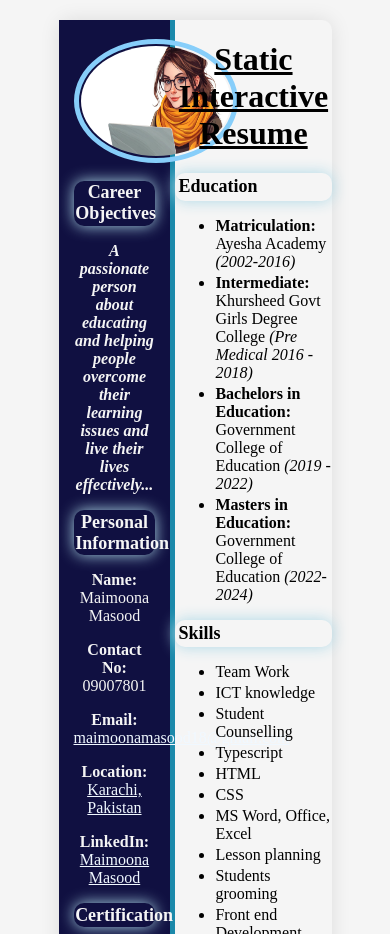
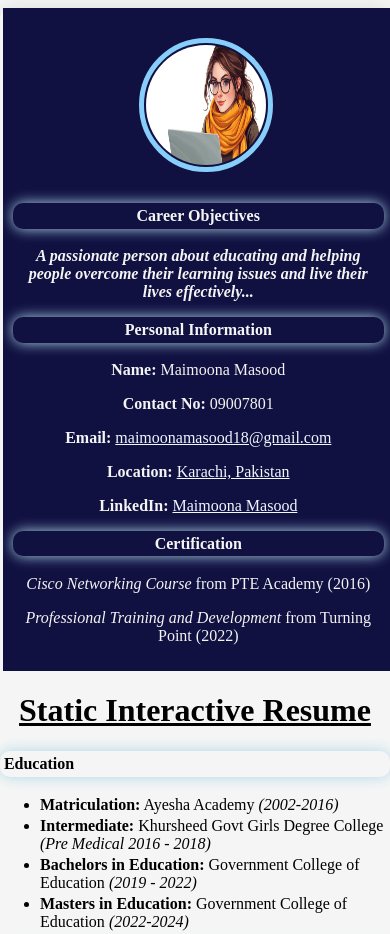
Before and after one commit to Maimoonagit123/Hackathon-Milestones-part1, a plain HTML site: page index.html in a window 390 px wide. Shown: the top 934 px of the page. Drawn offline with Linux system fonts and the light colour scheme.

Commit message:
My static resume builder

```diff
--- a/style.css
+++ b/style.css
@@ -1,3 +1,11 @@
+body {
+    font-family: 'Times New Roman', Times, serif;
+    background-color: whitesmoke;
+    margin: 0;
+    padding: 0;
+}
+
+
 .left-section {
     background-color: rgb(16, 16, 65);
     width: 30%;
@@ -7,44 +15,23 @@
     border-right: 5px solid rgb(27, 137, 170);
 }
 
-.career-objectives {
-    color: whitesmoke;
-  }
-
-.career-objectives:hover{
-    color: rgb(49, 223, 247);
-   transition: color 3.5s ease-in;
-}
 .Profile {
     width: 150px;
-    height: 110px;
-    margin: 5% auto 10px;
+    height: 150px;
+    margin: 20px auto;
     border-radius: 50%;
     border: 5px solid lightskyblue;
     padding: 2px;
 }
 
-.personal-info-title {
-color: whitesmoke;
+.career-objectives, .personal-info-title, .certificate {
+    color: whitesmoke;
+    transition: color 0.3s ease-in;
 }
 
-.personal-info-title:hover{
-    color: rgb(49, 223, 247);
-   transition: color 3.5s ease-in;
-}
-.certificate{
-    color:whitesmoke;
-}
-.certificate:hover{
+.career-objectives:hover, .personal-info-title:hover, .certificate:hover {
     color: rgb(49, 223, 247);
     transition: color 3.5s ease-in;
-}
-
-body {
-    font-family: 'Times New Roman', Times, serif;
-    background-color: whitesmoke;
-    margin: 0;
-    padding: 0;
 }
 
 h3 {
@@ -53,7 +40,7 @@ h3 {
     margin: 20px 0 10px;
     color: black;
     border-radius: 10px;
-    box-shadow: 0 0 15px lightblue;
+    box-shadow: 0 0 14px lightblue;
     margin-top: 5%;
     margin-bottom: 5%;
 }
@@ -71,20 +58,7 @@ h3 {
 
 .right-section {
     padding: 0;
-    width: 70%;
-    @media (margin-right: 100%){}
-}
-
-@media (max-width: 768px) {
-    .Container {
-        flex-direction: column;
-    }
-
-    .Left, .Right {
-        width: 100%;
-        border-right: none;
-        margin-left: 0;
-    }
+    width: 80%;
 }
 
 ul li{
@@ -103,3 +77,104 @@ button{
 button:hover{
     background-color: rgb(16, 107, 150);
 }
+
+/* Media Queries */
+
+/* Tablet (Portrait) */
+@media screen and (max-width: 768px) {
+    .left-section {
+        width: 40%;
+    }
+
+    .container {
+        width: 90%;
+        flex-direction: column;
+        margin-top: 10%;
+        margin-bottom: 10%;
+    }
+
+    .right-section {
+        width: 100%;
+    }
+
+    h3 {
+        font-size: 16px;
+        margin-top: 3%;
+    }
+
+    .Profile {
+        width: 120px;
+        height: 120px;
+    }
+
+    button {
+        font-size: 16px;
+    }
+}
+
+/* Mobile (Portrait) */
+@media screen and (max-width: 480px) {
+    .left-section {
+        width: 100%;
+        /* text-align: left; */
+        padding: 10px;
+    }
+
+    .Profile {
+        width: 100px;
+        height: 100px;
+        margin-left: 15px;
+    }
+
+    .container {
+        width: 100%;
+        margin-top: 5%;
+        margin-bottom: 5%;
+    }
+
+    .right-section {
+        width: 100%;
+    }
+
+    h3 {
+        font-size: 14px;
+        margin-top: 2%;
+        padding: 1%;
+    }
+
+    button {
+        font-size: 14px;
+    }
+}
+
+/* Large Mobile Devices (Landscape) */
+@media screen and (max-width: 600px) {
+    .left-section {
+        width: 95%;
+        margin-left: 3px;
+    }
+
+    .container {
+        width: 100%;
+        flex-direction: column;
+        margin-top: 2%;
+        margin-bottom: 5%;
+    }
+
+    .right-section {
+        width: 100%;
+    }
+
+    h3 {
+        font-size: 16px;
+    }
+
+    .Profile {
+        width: 120px;
+        height: 120px;
+    }
+
+    button {
+        font-size: 16px;
+    }
+}
```
